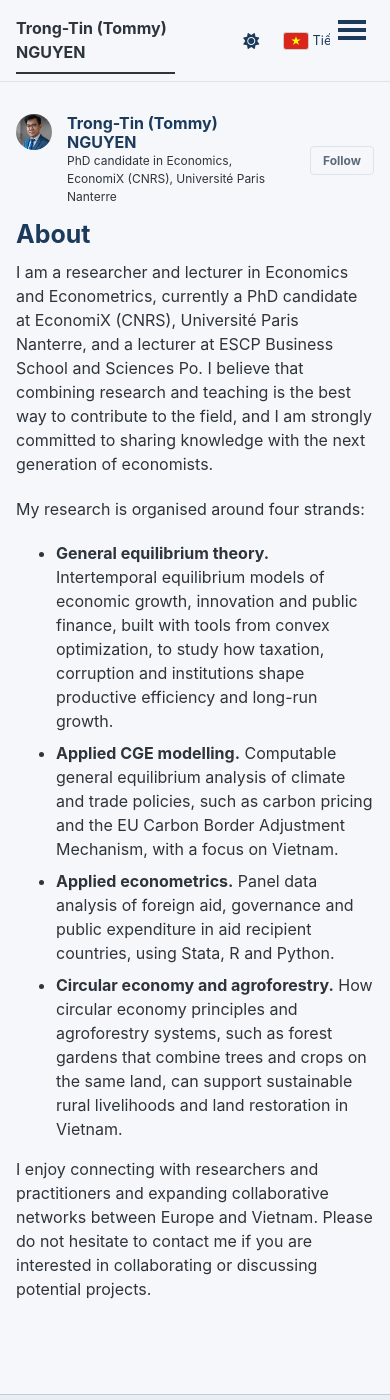
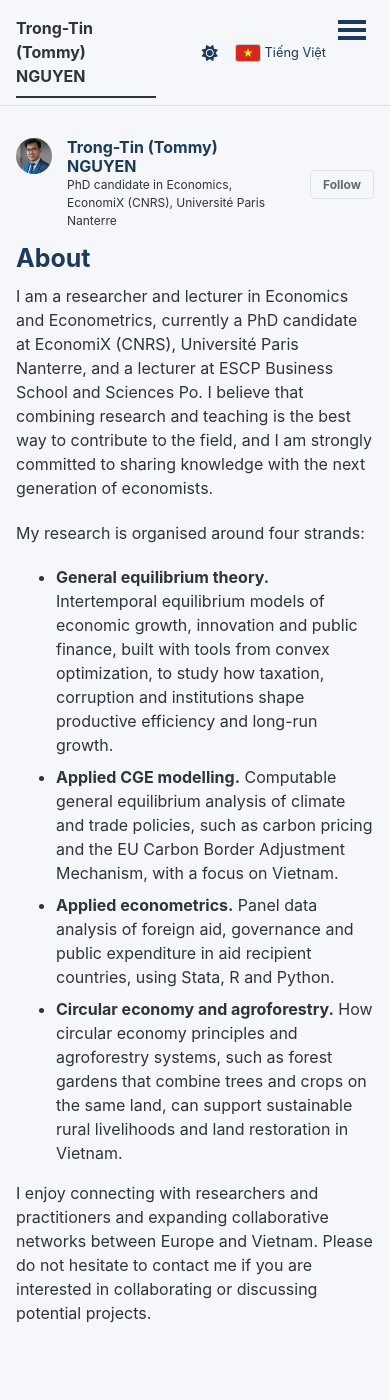
Before and after one commit to trongtin142/trongtin142.github.io, a Jekyll site: the page built from _pages/about.md, in a window 390 px wide and 1400 px high. Built offline with Jekyll 4.4.1, drawn with Linux system fonts in a browser that asks for light colours; a script bundle is joined from its source files by our own code; a style sheet for code colours, icons or effects is not loaded.

Commit message:
Keep language switch clear of the mobile menu button

```diff
--- a/assets/css/main.scss
+++ b/assets/css/main.scss
@@ -58,6 +58,11 @@
   font-size: 0.9em;
 }
 
+/* Keep the always-visible items (title, theme, language) clear of the menu button */
+#site-nav button:not(.hidden) ~ .visible-links {
+  padding-right: 3rem;
+}
+
 @media (max-width: 420px) {
   .greedy-nav .visible-links .lang-switch a {
     gap: 0.3em;
@@ -66,4 +71,19 @@
   .lang-switch__label {
     font-size: 0.8em;
   }
+  .masthead__menu-item--lg {
+    padding-right: 1em;
+  }
+  .greedy-nav .visible-links #theme-toggle a {
+    margin: 0 0.6rem;
+  }
 }
+
+@media (max-width: 360px) {
+  .masthead__menu-item--lg {
+    padding-right: 0.5em;
+  }
+  .greedy-nav .visible-links #theme-toggle a {
+    margin: 0 0.4rem;
+  }
+}
```
